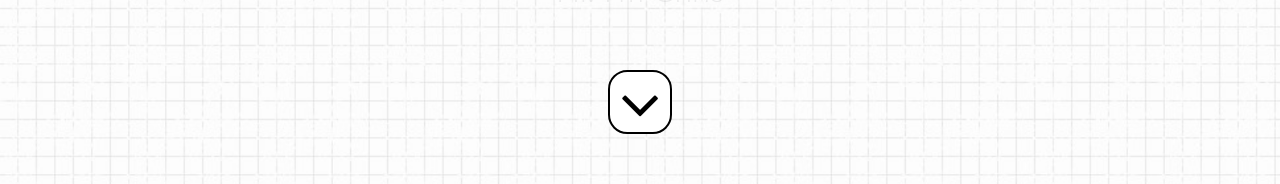
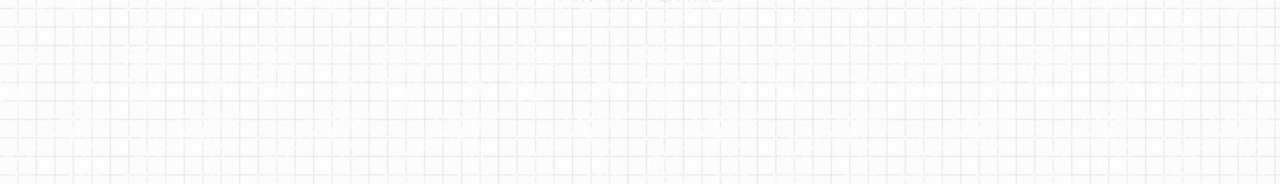
Before and after one commit to cchoi9/portfolio, a React (Create React App) app: page / in a window 1280 px wide. Shown: the part 399-583 px from the top of the page. Built offline with nearby package versions, Linux system fonts and the light colour scheme.

Commit message:
animations finished

```diff
--- a/src/components/Header.css
+++ b/src/components/Header.css
@@ -35,7 +35,7 @@
   font-size: 4em;
   position: absolute;
   transform: translate(-50%, 100%);
-  animation: slideV2 5s, bounce 3s 3s;
+  animation: slideV2 12s;
   background-color: white;
   border: 2px solid black;
   border-radius: 30%;
@@ -43,6 +43,7 @@
   height: 1em;
   width: 1em;
 }
+/* animation: slideV2 11s, bounce 10s 3s; */
 
 .arrow:hover {
   color: white;
@@ -87,27 +88,25 @@
 
 @keyframes welcomeTo {
   0% {
-    /* transform: translateY(-60px); */
     opacity: 0;
   }
   60% {
     opacity: 0;
   }
   100% {
-    /* transform: translateY(0); */
     opacity: 1;
   }
 }
 
 @keyframes slideV2 {
   0% {
-    transform: translate(-50%, 200px);
     opacity: 0;
   }
-  50% {
+  60% {
+    transform: translate(-50%, -80px);
     opacity: 0;
   }
-  80% {
+  90% {
     transform: translate(-50%, 100%);
     opacity: 1;
   }
@@ -123,3 +122,14 @@
     opacity: 1;
   }
 }
+
+@keyframes slideDown {
+  0% {
+    transform: translateY(-60px);
+    opacity: 0;
+  }
+  100% {
+    transform: translateY(0);
+    opacity: 1;
+  }
+}
```
